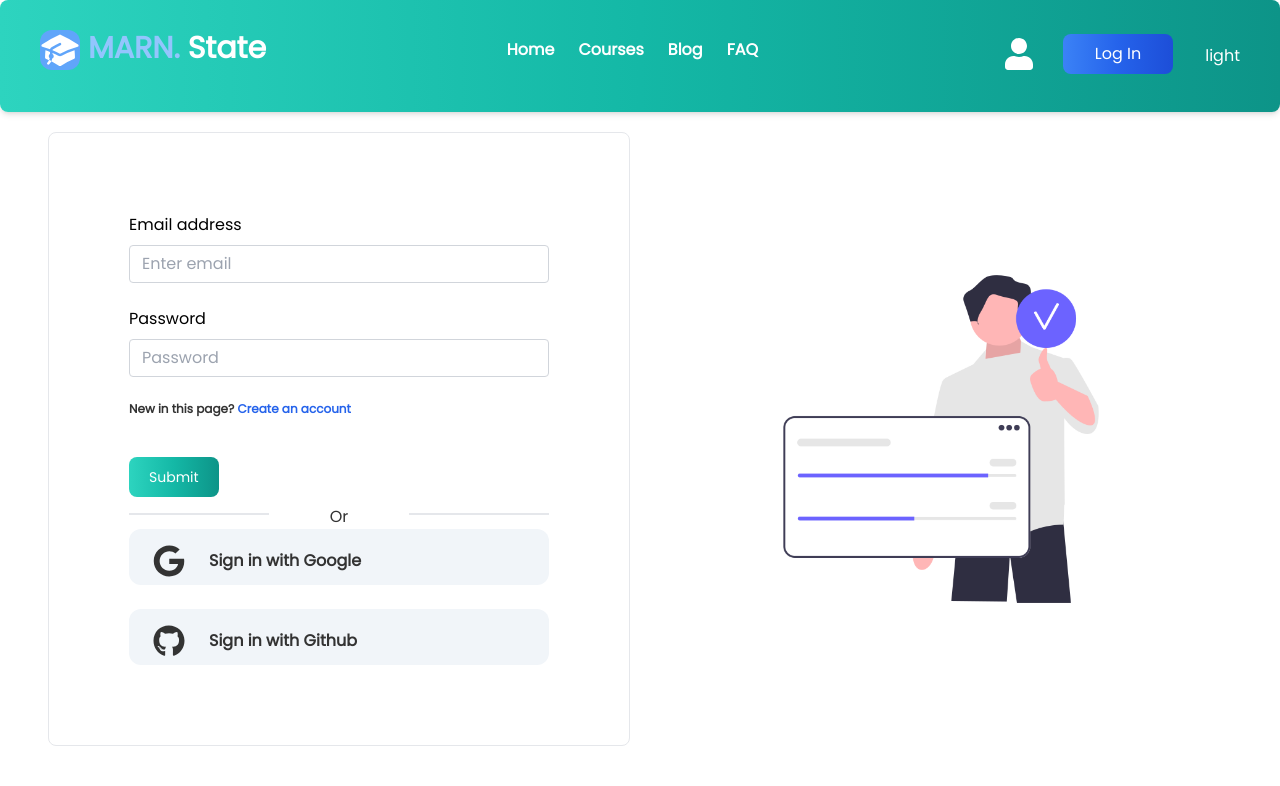
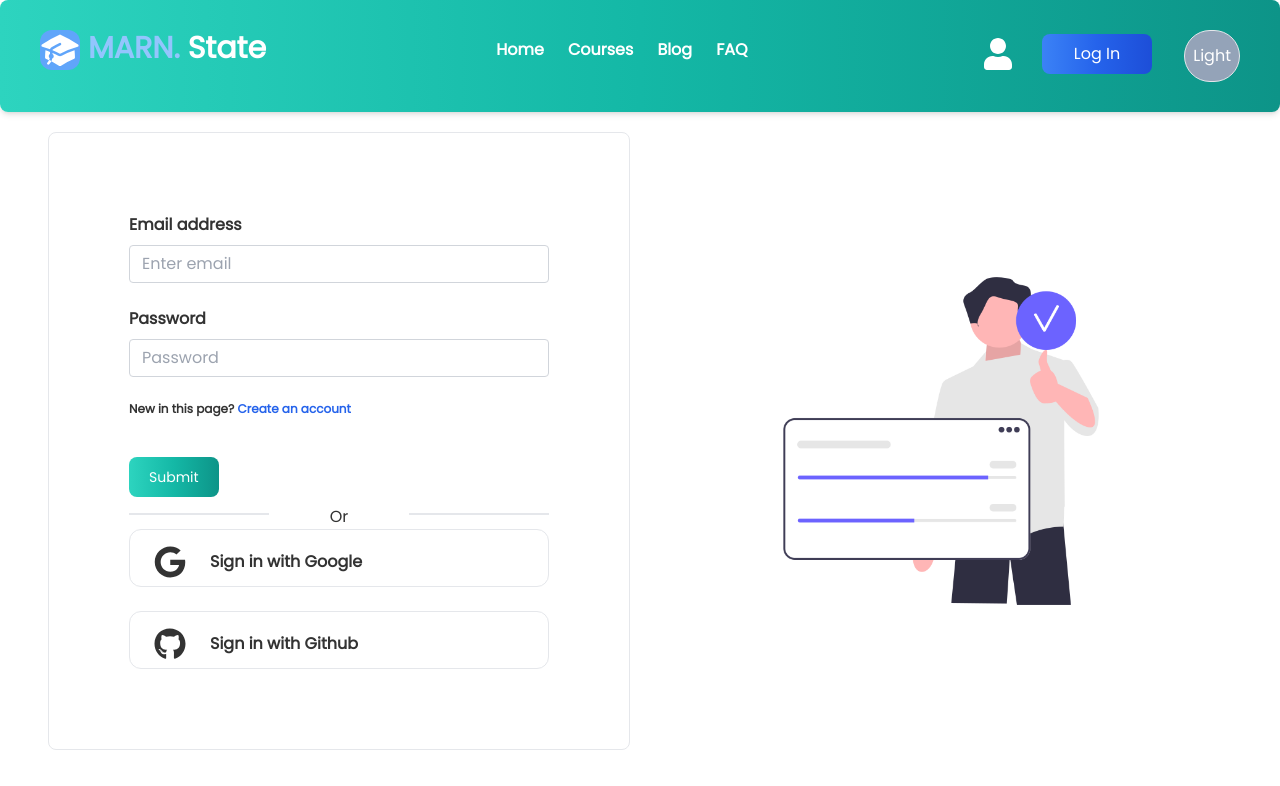
Before and after one commit to SaidurRahman10/MERN-STATE-CLIENT, a React (Create React App) app: page /login in a window 1280 px wide. Shown: the top 786 px of the page. Built offline with nearby package versions, Linux system fonts and the light colour scheme; no server answers.

Commit message:
add redme md file info

```diff
--- a/src/AuthProvider/AuthProvider.js
+++ b/src/AuthProvider/AuthProvider.js
@@ -8,18 +8,25 @@ import { app } from "../Firebase/Firebase.config";
 const auth = getAuth(app)
 export const myContext = createContext();
 const AuthProvider = ({children}) => {
+
     const [user, setUser] = useState(null)
+    const [loading, setLoading] = useState(true)
+
 
     const createUser = (email,password) =>{
+        setLoading(true)
         return createUserWithEmailAndPassword(auth, email, password)
     }
     const logIn = (email, password) =>{
+        setLoading(true)
         return signInWithEmailAndPassword(auth, email, password)
     }
     const googleSignIn = (provider) =>{
+        setLoading(true)
         return signInWithPopup(auth, provider)
     }
     const githubSignIn = (provider) =>{
+        setLoading(true)
         return signInWithPopup(auth, provider)
     }
 
@@ -27,6 +34,7 @@ const AuthProvider = ({children}) => {
         const unsubscribe = onAuthStateChanged(auth, (currentUser)=>{
                 console.log('user inside State Change', currentUser);
                 setUser(currentUser)
+                setLoading(false)
 
             });
             return ()=>{
@@ -35,13 +43,14 @@ const AuthProvider = ({children}) => {
         },[])
 
         const logOut = () =>{
+            setLoading(true)
             return signOut(auth)
         }
 
 
 
 
-    const allInfo = {user,createUser,logIn, googleSignIn,logOut,githubSignIn}
+    const allInfo = {user,createUser,logIn, googleSignIn,logOut,githubSignIn,loading}
   return (
   <myContext.Provider value={allInfo}>
     {children}
--- a/src/Components/Header/Header.css
+++ b/src/Components/Header/Header.css
@@ -15,11 +15,11 @@
   background-size: 50% 3px;
   background-position: 0 100%;
 }
-.dark {
+.Dark {
   background-color: #333;
   color: #fff;
 }
-.light {
+.Light {
   background-color: #fff;
   color: #333;
 }
--- a/src/Components/Header/Header.js
+++ b/src/Components/Header/Header.js
@@ -4,24 +4,19 @@ import {
   XMarkIcon,
   AcademicCapIcon,
 } from "@heroicons/react/24/solid";
-import { FaMoon, FaSun, FaUser } from 'react-icons/fa';
-
+import { FaUser } from "react-icons/fa";
 
 import "./Header.css";
 import { Link } from "react-router-dom";
 import { myContext } from "../../AuthProvider/AuthProvider";
 
 const Header = () => {
-
-
-  const Dark = <FaMoon/>
-  const Light = <FaSun />
-  const [theme, setTheme] = useState('light');
+  const [theme, setTheme] = useState("Light");
   const toggleTheme = () => {
-    if (theme === 'light') {
-      setTheme('dark');
+    if (theme === "Light") {
+      setTheme("Dark");
     } else {
-      setTheme('light');
+      setTheme("Light");
     }
   };
 
@@ -29,15 +24,12 @@ const Header = () => {
     document.body.className = theme;
   }, [theme]);
 
-
-  const {user,logOut} = useContext(myContext);
-  const handelLogOut = () =>{
+  const { user, logOut } = useContext(myContext);
+  const handelLogOut = () => {
     logOut()
-    .then(result =>{})
-    .catch(error => console.error(error))
-}
-
-
+      .then((result) => {})
+      .catch((error) => console.error(error));
+  };
 
   const [open, setOpen] = useState(false);
   return (
@@ -55,7 +47,7 @@ const Header = () => {
             open ? "top-70" : "top-[-420px]"
           } duration-500 ease-in }`}
         >
-          <div className=" hidden  md:block ">
+          <div className=" hidden   md:block ">
             <Link
               to="/"
               className="w-full font-bold text-xl sm:text-3xl block flex"
@@ -91,30 +83,45 @@ const Header = () => {
             >
               FAQ
             </Link>
-
           </div>
           <div className="flex gap-6">
-            <div>
-              {
-          user?.photoURL ?
-           <img className=" rounded-full" style={{height:'50px'}}  src={user?.photoURL} alt={user?.displayName} title={user?.displayName} />
-            :
-            <FaUser className="mt-2 w-10 h-8" title={user?.displayName}></FaUser>
-
-
-
-              }
-              </div>
-        <div className="mt-1">
-        { user?.uid ?
-            <button onClick={handelLogOut} type="button" className=" hidden md:block text-black md:text-white bg-gradient-to-r from-orange-500 via-orange-600 to-orange-700 hover:bg-gradient-to-br focus:ring-4 focus:outline-none focus:ring-blue-300 dark:focus:ring-blue-800 font-medium rounded-lg text-base px-8 py-2 text-center mr-2 mb-2">Log Out</button>
-            :
-        <Link to='/login'>
-            <button type="button" className=" hidden md:block text-black md:text-white bg-gradient-to-r from-blue-500 via-blue-600 to-blue-700 hover:bg-gradient-to-br focus:ring-4 focus:outline-none focus:ring-blue-300 dark:focus:ring-blue-800 font-medium rounded-lg text-base px-8 py-2 text-center mr-2 mb-2">Log In</button>
-            </Link>
-            }
-        </div>
-        <button onClick={toggleTheme}>{theme}</button>
+            <div className="hidden md:block">
+              {user?.photoURL ? (
+                <img
+                  className=" rounded-full"
+                  style={{ height: "50px" }}
+                  src={user?.photoURL}
+                  alt={user?.displayName}
+                  title={user?.displayName}
+                />
+              ) : (
+                <FaUser
+                  className="mt-2 w-10 h-8"
+                  title={user?.displayName}
+                ></FaUser>
+              )}
+            </div>
+            <div className="mt-1">
+              {user?.uid ? (
+                <button
+                  onClick={handelLogOut}
+                  type="button"
+                  className=" hidden md:block text-black md:text-white bg-gradient-to-r from-orange-500 via-orange-600 to-orange-700 hover:bg-gradient-to-br focus:ring-4 focus:outline-none focus:ring-blue-300 dark:focus:ring-blue-800 font-medium rounded-lg text-base px-8 py-2 text-center mr-2 mb-2"
+                >
+                  Log Out
+                </button>
+              ) : (
+                <Link to="/login">
+                  <button
+                    type="button"
+                    className=" hidden md:block text-black md:text-white bg-gradient-to-r from-blue-500 via-blue-600 to-blue-700 hover:bg-gradient-to-br focus:ring-4 focus:outline-none focus:ring-blue-300 dark:focus:ring-blue-800 font-medium rounded-lg text-base px-8 py-2 text-center mr-2 mb-2"
+                  >
+                    Log In
+                  </button>
+                </Link>
+              )}
+            </div>
+            <button className="font-bolder  hidden md:block rounded-full border p-2 bg-slate-400" onClick={toggleTheme}>{theme}</button>
           </div>
         </ul>
       </nav>
--- a/src/Components/Login/Login.js
+++ b/src/Components/Login/Login.js
@@ -1,5 +1,5 @@
 import React, { useContext, useState } from 'react';
-import { Link } from 'react-router-dom';
+import { Link, useLocation, useNavigate } from 'react-router-dom';
 import { myContext } from '../../AuthProvider/AuthProvider';
 import login1 from '../../img/login1.png'
 import { FaGoogle, FaGithub } from 'react-icons/fa';
@@ -13,6 +13,13 @@ const Login = () => {
 
     const googleProvider = new GoogleAuthProvider()
     const githubProvider = new GithubAuthProvider();
+    const navigate = useNavigate();
+    const location = useLocation();
+
+    const from = location.state?.from?.pathname || '/';
+
+
+
     const handelSubmit = (event) =>{
         event.preventDefault();
 
@@ -26,6 +33,7 @@ const Login = () => {
             const user = result.user;
             console.log(user);
             form.reset();
+            navigate(from,{replace:true})
 
         })
         .catch(error=>{
@@ -70,7 +78,7 @@ const Login = () => {
 <form onSubmit={handelSubmit}>
 
 <div className="form-group mb-6">
-  <label for="exampleInputEmail1" className="form-label inline-block mb-2 text-black">Email address</label>
+  <label for="exampleInputEmail1" className="form-label inline-block mb-2 font-bold">Email address</label>
   <input name='email' type="email" className="form-control
     block
     w-full
@@ -90,7 +98,7 @@ const Login = () => {
 
 </div>
 <div className="form-group mb-6">
-  <label for="exampleInputPassword1" className="form-label inline-block mb-2 text-black">Password</label>
+  <label for="exampleInputPassword1" className="form-label inline-block mb-2 font-bold">Password</label>
   <input name='password' type="password" className="form-control block
     w-full
     px-3
@@ -120,12 +128,12 @@ const Login = () => {
  <div>
 
  </div>
- <div onClick={handelGoogleSignIn} className='flex gap-2   bg-slate-100 rounded-xl'>
+ <div onClick={handelGoogleSignIn} className='flex gap-2  border  rounded-xl'>
  <button className='flex font-bold mt-2  py-2 '> <FaGoogle className='w-10 h-8 mx-5  text-center'></FaGoogle> <h1 className='mt-1'> Sign in with Google  </h1></button>
   </div>
 <br />
 
-  <div  onClick={handelGithubSignIn} className='flex gap-2 bg-slate-100 rounded-xl '>
+  <div  onClick={handelGithubSignIn} className='flex gap-2 border rounded-xl '>
  <button className='flex font-bold mt-2 py-2  '> <FaGithub className='w-10 h-8 mx-5'></FaGithub> <h1 className='mt-1'> Sign in with Github</h1></button>
   </div>
 
@@ -133,7 +141,7 @@ const Login = () => {
 </div>
 
         <div className='flex justify-center items-center'>
-            <img className='w-[29rem]' src={login1} alt="" />
+            <img className='w-[29rem] rounded-2xl' src={login1} alt="" />
         </div>
 
 
--- /dev/null
+++ b/src/Route/Route/PrivateRoute/PrivateRoute.js
@@ -0,0 +1,25 @@
+import React from 'react';
+import { useContext } from 'react';
+import { Navigate, useLocation } from 'react-router-dom';
+import { myContext } from '../../../AuthProvider/AuthProvider';
+
+const PrivateRoute = ({children}) => {
+    const {user,loading} = useContext(myContext)
+    const location = useLocation()
+
+
+
+    if(loading){
+        return <div className='text-4xl text-blue-500 font-bold'>Loading....</div>
+    }
+    if(!user){
+        return <Navigate to='/login' state={{from:location}} replace></Navigate>
+
+    }
+    return children;
+
+
+
+};
+
+export default PrivateRoute;
--- a/src/Route/Route/Route.js
+++ b/src/Route/Route/Route.js
@@ -10,6 +10,7 @@ import Home from '../../Components/Home/Home';
 import Login from '../../Components/Login/Login';
 import Registration from '../../Components/Login/Registration';
 import Main from '../../layout/Main';
+import PrivateRoute from './PrivateRoute/PrivateRoute';
 
 
   export const route = createBrowserRouter([
@@ -19,10 +20,11 @@ import Main from '../../layout/Main';
             {path:'/courses',
             loader:()=> fetch('https://mern-state-server.vercel.app/course'),
             element:<Courses></Courses>,children:[
-                {path:'/courses/course/:id',loader:({params})=> fetch(`https://mern-state-server.vercel.app/course/${params.id}`) ,element:<Course></Course>}
+                {path:'/courses/course/:id',loader:({params})=> fetch(`https://mern-state-server.vercel.app/course/${params.id}`) ,
+                element:<Course></Course>}
             ]
         },
-            {path:'details/:id',loader:({params})=> fetch(`https://mern-state-server.vercel.app/course/${params.id}`), element:<CourseDetails></CourseDetails> },
+            {path:'details/:id',loader:({params})=> fetch(`https://mern-state-server.vercel.app/course/${params.id}`), element:<PrivateRoute><CourseDetails></CourseDetails> </PrivateRoute>},
             {path:'/blog',element:<Blog></Blog>},
             {path:'/faq',element:<FAQ></FAQ>},
             {path:'/login',element:<Login></Login>},
```
Also changed, not shown: src/Components/Login/Registration.js (+12 -6 lines), 1 other file (tests, documents, lock files or other folders).
